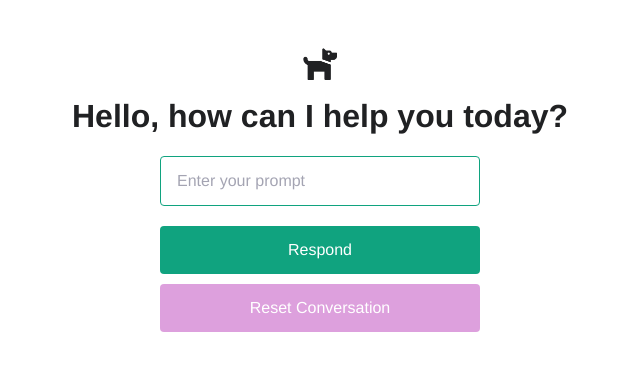
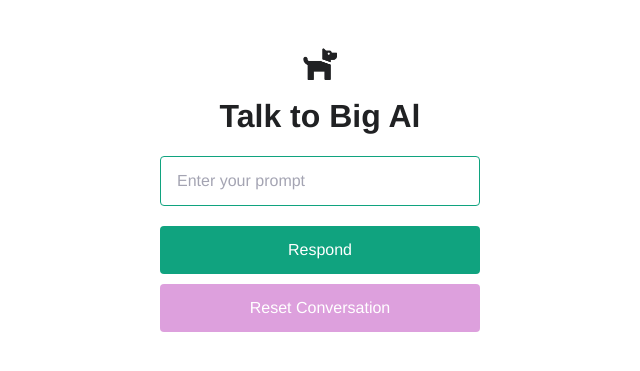
Before and after one commit to followcrom/Dad-Bot, a Flask app: page / in a window 1280 px wide. Shown: the top 371 px of the page, without its empty margins (320-960 px from the left). Run offline with Flask 3, Linux system fonts and the light colour scheme; some web fonts are replaced.

Commit message:
Update deployment workflow and prompt title

```diff
--- a/templates/prompt.html
+++ b/templates/prompt.html
@@ -1,14 +1,14 @@
 <!DOCTYPE html>
 
 <head>
-    <title>WAC Bot</title>
+    <title>Big Al Bot</title>
     <link rel="shortcut icon" href="{{ url_for('static', filename='dog.png') }}" />
     <link rel="stylesheet" href="{{ url_for('static', filename='main.css') }}" />
 </head>
 
 <body>
     <img src="{{ url_for('static', filename='dog.png') }}" class="icon" />
-    <h3>Hello, how can I help you today?</h3>
+    <h3>Talk to Big Al</h3>
 
     <form id="promptForm" method="post" action="/">
         <input type="text" name="prompt" placeholder="Enter your prompt" required />
```
Also changed, not shown: .github/workflows/lightsail_deploy.yml.
